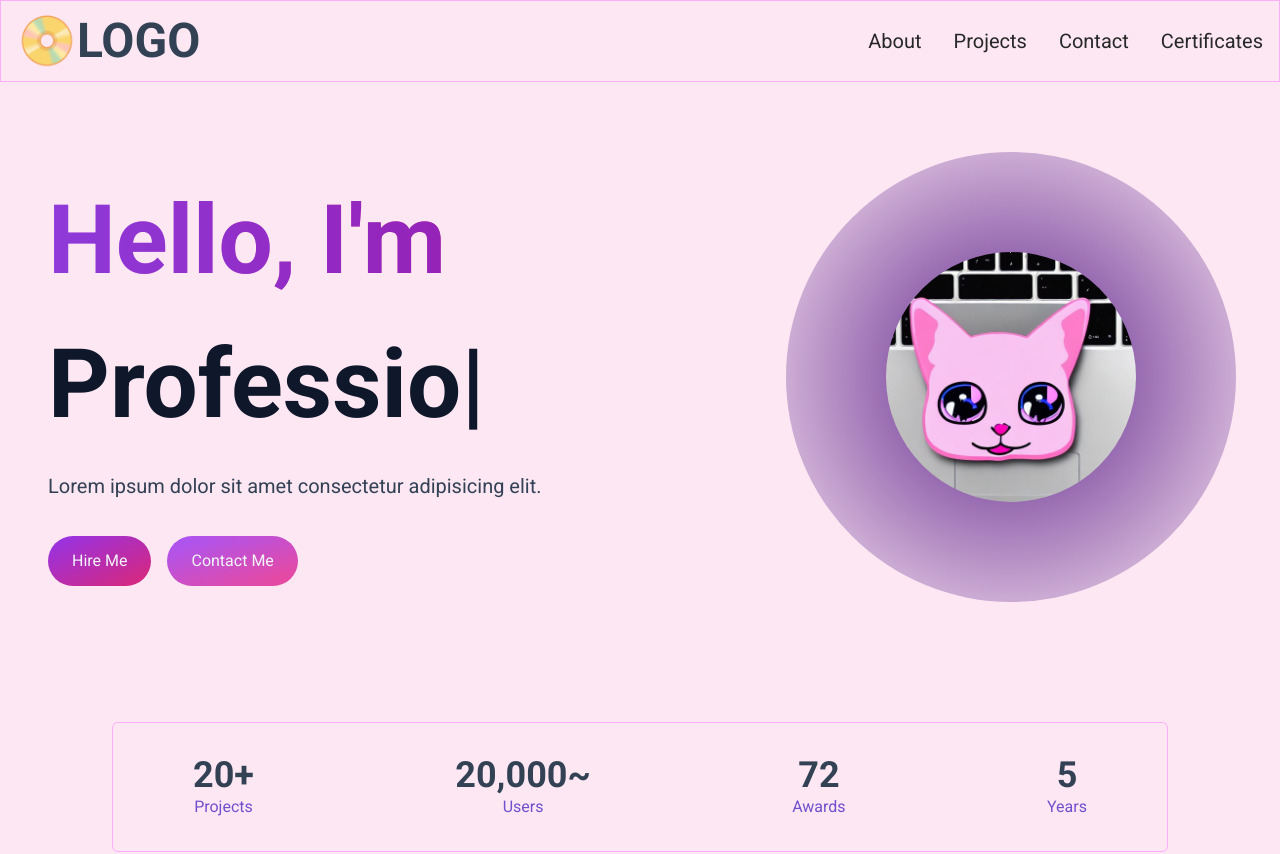
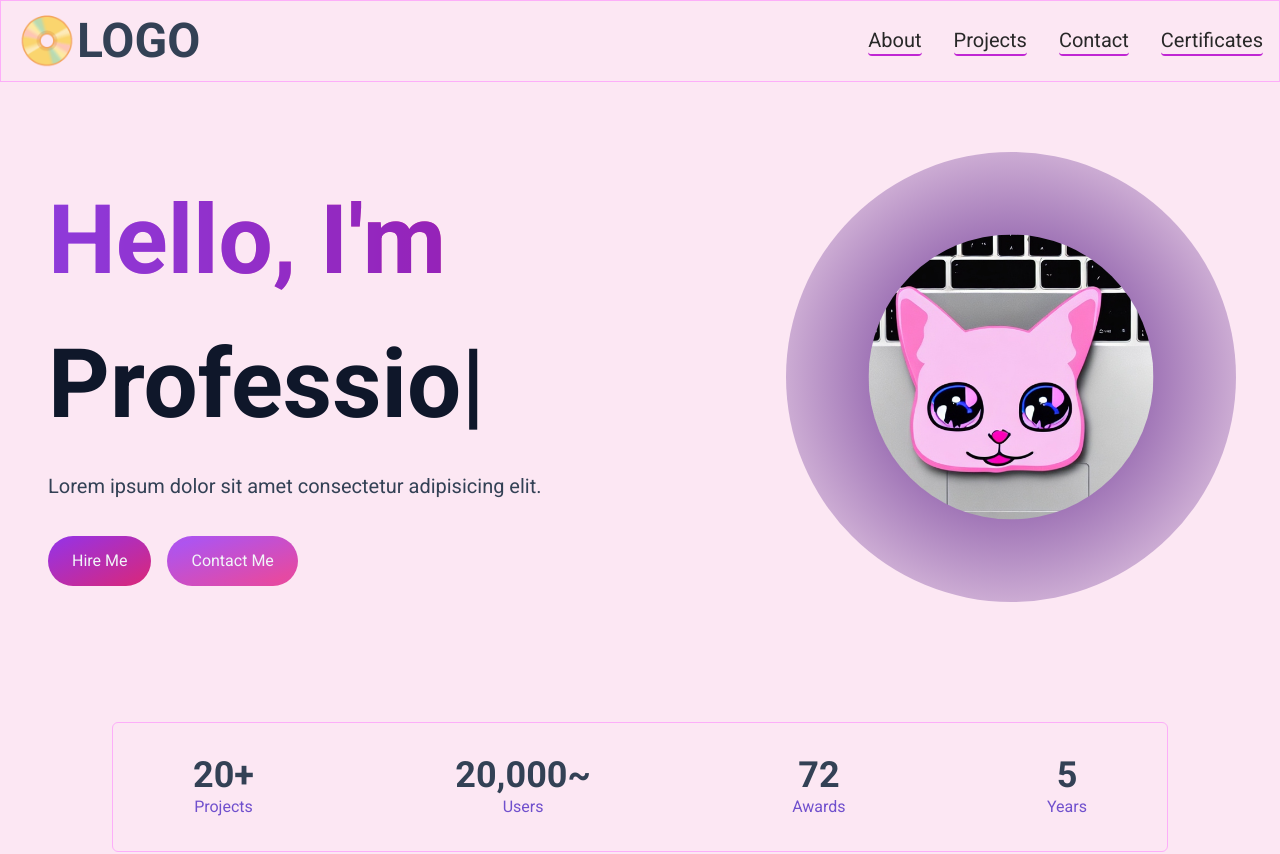
Before and after one commit to catherine-gc/catherine-gc-web, a Next.js app: page / in a window 1280 px wide. Shown: the top 854 px of the page. Built offline with nearby package versions, Linux system fonts and the light colour scheme.

Commit message:
Add border to links in the navbar

```diff
--- a/src/app/components/EmailSection.jsx
+++ b/src/app/components/EmailSection.jsx
@@ -45,7 +45,7 @@ const EmailSection = () => {
     >
       <div className="bg-[radial-gradient(ellipse_at_center,_var(--tw-gradient-stops))] from-primary-900 to-transparent rounded-full h-80 w-80 z-0 blur-lg absolute top-3/4 -left-4 transform -translate-x-1/2 -translate-1/2"></div>
       <div className="z-10">
-        <h5 className="text-xl mt-6 font-bold drop-shadow-sm text-slate-900 my-2">
+        <h5 className="text-xl mt-8 font-bold drop-shadow-sm text-slate-900 my-2">
           Let&apos;s Connect
         </h5>
         <p className="text-[#767677] mb-6 max-w-md">
@@ -63,13 +63,13 @@ const EmailSection = () => {
           </Link>
         </div>
       </div>
-      <div mt-10>
+      <div className=" mt-18">
         {emailSubmitted ? (
           <p className="text-slate-700 text-sm mt-2">
             Email sent successfully!
           </p>
         ) : (
-          <form className="flex flex-col" onSubmit={handleSubmit}>
+          <form className="flex flex-col mt-8" onSubmit={handleSubmit}>
             <div className="mb-6">
               <label
                 htmlFor="email"
--- a/src/app/components/Hero.jsx
+++ b/src/app/components/Hero.jsx
@@ -77,8 +77,8 @@ const HeroSection = () => {
               src="/images/Cat1.jpg"
               alt="blob image"
               className="absolute rounded-full transform -translate-x-1/2 -translate-y-1/2 top-1/2 left-1/2"
-              width={250}
-              height={250}
+              width={285}
+              height={285}
             />
           </div>
         </motion.div>
--- a/src/app/components/NavLink.jsx
+++ b/src/app/components/NavLink.jsx
@@ -4,7 +4,7 @@ const NavLink = ({ href, title }) => {
   return (
     <Link
       href={href}
-      className="block py-2 pl-3 pr-4 text-[#282828] sm:text-xl rounded md:p-0 hover:text-slate-400"
+      className="block py-2 pl-3 pr-4 text-[#282828] sm:text-xl rounded md:p-0 hover:text-slate-400 border-b-2 border-fuchsia-600"
     >
       {title}
     </Link>
```
